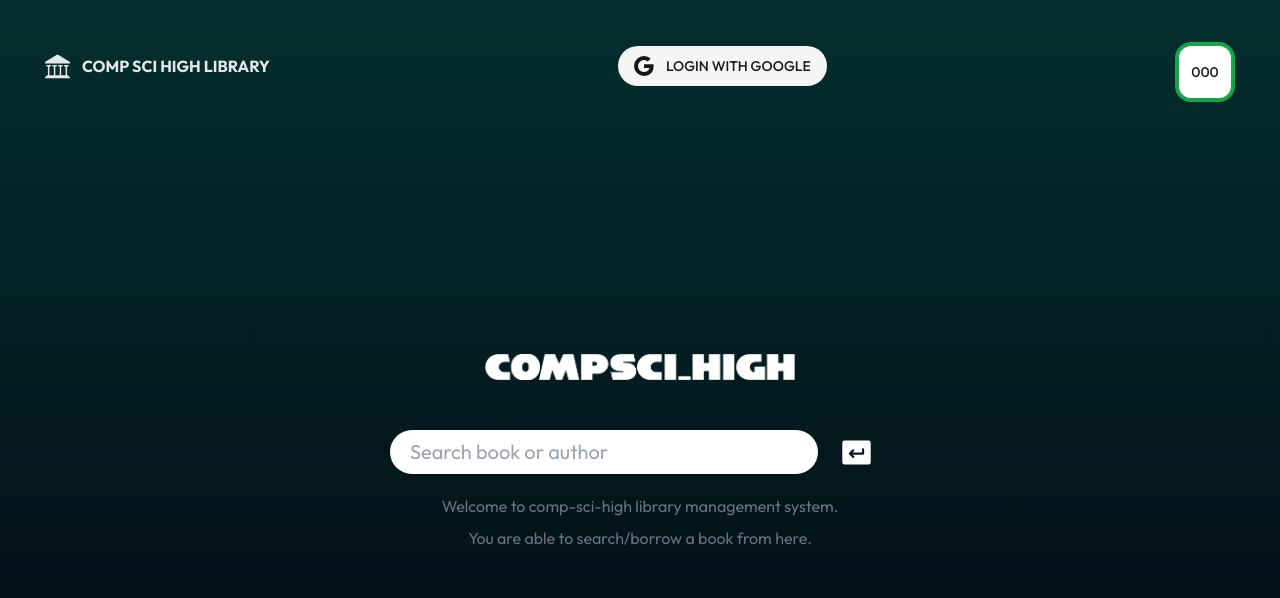
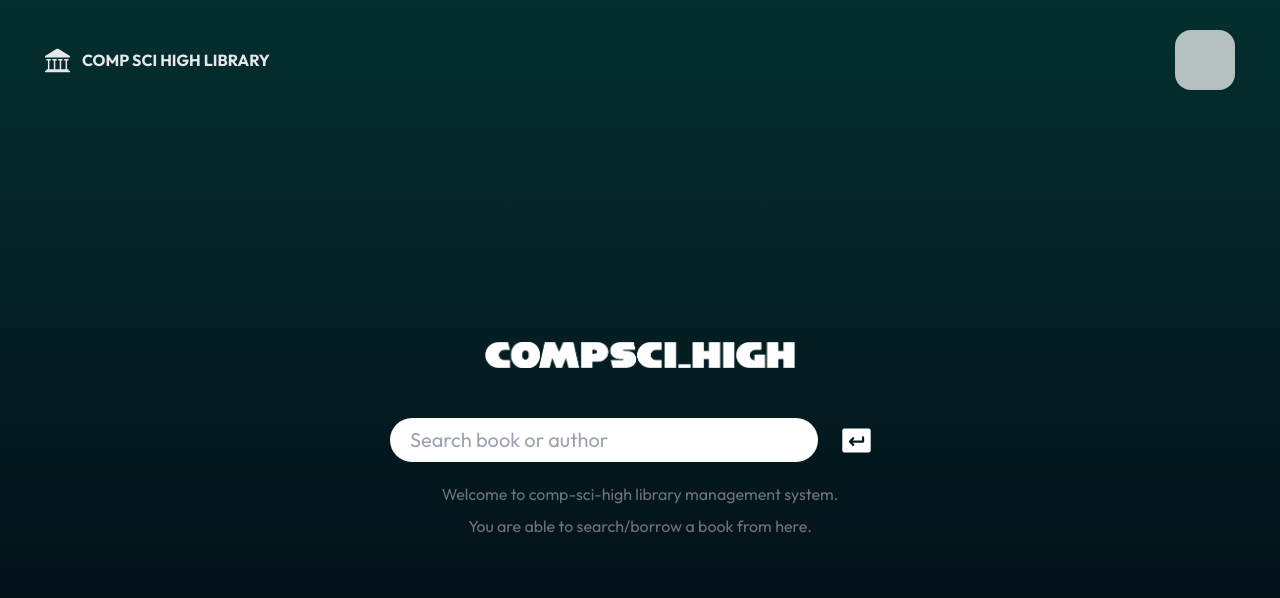
Before and after one commit to Kyptdin/Comp-Sci-High-Library-Management-IP, a React (Vite) app in the folder app/: page / in a window 1280 px wide. Shown: the top 598 px of the page. Built offline with nearby package versions, Linux system fonts and the light colour scheme.

Commit message:
Added the code to allow the user to login with google

```diff
--- a/app/src/components/AuthUi/UserProfile.tsx
+++ b/app/src/components/AuthUi/UserProfile.tsx
@@ -2,32 +2,50 @@ import {
   DropdownMenu,
   DropdownMenuTrigger,
   DropdownMenuContent,
-    DropdownMenuItem
+  DropdownMenuItem,
 } from "@/components/ui/dropdown-menu";
 
 import { Button } from "@/components/ui/button";
 
 import { IoLogOut } from "react-icons/io5";
 import { BiSolidBookAdd } from "react-icons/bi";
+import { Skeleton } from "@/components/ui/skeleton";
 
-export const UserProfile = () => {
-    return <DropdownMenu>
+interface Props {
+  profileImageUrl: string | null;
+}
+
+export const UserProfile = ({ profileImageUrl }: Props) => {
+  if (!profileImageUrl) {
+    return <Skeleton className="w-[60px] h-[60px] rounded-2xl" />;
+  }
+
+  return (
+    <DropdownMenu>
       <DropdownMenuTrigger asChild>
-            <Button className="mt-3 w-[60px] h-[60px] rounded-2xl bg-white border-4 border-green-600" variant="link">
-                <span className="">000</span>
+        <Button
+          className="mt-3 w-[60px] h-[60px] rounded-2xl bg-green-600 border-4 border-green-600 p-0"
+          variant="link"
+        >
+          <img
+            src={profileImageUrl}
+            alt="profile image"
+            className="w-full h-full rounded-xl"
+          />
         </Button>
       </DropdownMenuTrigger>
 
       <DropdownMenuContent className="w-56 mr-[50px]">
         <DropdownMenuItem className="text-red-800">
-                <IoLogOut size={32}/>
+          <IoLogOut size={32} />
           <p className="font-bold font-lg ml-1">Log out</p>
         </DropdownMenuItem>
 
         <DropdownMenuItem>
-                <BiSolidBookAdd size={28}/>
+          <BiSolidBookAdd size={28} />
           <p className="font-bold font-lg ml-1">Add book</p>
         </DropdownMenuItem>
       </DropdownMenuContent>
     </DropdownMenu>
-}
+  );
+};
--- a/app/src/components/Navbar.tsx
+++ b/app/src/components/Navbar.tsx
@@ -1,14 +1,13 @@
 import { ImLibrary } from "react-icons/im";
-
 import { LoginButton } from "@/components/AuthUi/LoginButton";
-import { UserProfile } from "@/components/AuthUi/UserProfile";
 import { SearchBar } from "@/components/SearchBar";
-
 import { Link } from "react-router-dom";
+import { useGetLoggedInUser } from "@/hooks/useGetLoggedInUser";
+import { UserProfile } from "./AuthUi/UserProfile";
 
 export const Navbar = ({ showNavbar = true }: { showNavbar?: boolean }) => {
-  // const { userData } = useLoggedInUser();
-  // console.log(userData);
+  const { data: loggedInUserData, isLoading } = useGetLoggedInUser();
+  const imageUrl = loggedInUserData?.user_metadata.avatar_url;
 
   return (
     <div className="px-5 py-[30px] mx-[25px] flex justify-between items-center font-outfit">
@@ -16,11 +15,12 @@ export const Navbar = ({ showNavbar = true }: { showNavbar?: boolean }) => {
         <ImLibrary size={25} />
         <h2 className="font-bold ml-3">COMP SCI HIGH LIBRARY</h2>
       </Link>
-
       {showNavbar ? <SearchBar /> : null}
-
-      <LoginButton />
-      <UserProfile />
+      {isLoading || loggedInUserData ? (
+        <UserProfile profileImageUrl={imageUrl} />
+      ) : (
+        <LoginButton />
+      )}
     </div>
   );
 };
--- a/app/src/components/SearchBar.tsx
+++ b/app/src/components/SearchBar.tsx
@@ -10,7 +10,7 @@ export const SearchBar = ({ className }: { className?: string }) => {
   const { searchQuery } = useParams();
   const navigate = useNavigate();
 
-  let initialSearch = searchQuery ? searchQuery : "";
+  const initialSearch = searchQuery ? searchQuery : "";
   const [searchText, setSearchText] = useState(initialSearch);
 
   return (
--- /dev/null
+++ b/app/src/components/ui/skeleton.tsx
@@ -0,0 +1,15 @@
+import { cn } from "@/lib/utils"
+
+function Skeleton({
+  className,
+  ...props
+}: React.HTMLAttributes<HTMLDivElement>) {
+  return (
+    <div
+      className={cn("animate-pulse rounded-md bg-muted", className)}
+      {...props}
+    />
+  )
+}
+
+export { Skeleton }
--- /dev/null
+++ b/app/src/hooks/useGetLoggedInUser.ts
@@ -0,0 +1,26 @@
+import { getLoggedInUser } from "@/services/userService";
+import { AuthError, User } from "@supabase/supabase-js";
+import { useEffect, useState } from "react";
+
+export const useGetLoggedInUser = () => {
+  const [data, setData] = useState<User>();
+  const [error, setError] = useState<AuthError>();
+  const [isLoading, setIsLoading] = useState<boolean>();
+
+  useEffect(() => {
+    async function getSomeData() {
+      try {
+        setIsLoading(true);
+        const loggedInData = await getLoggedInUser();
+        setIsLoading(false);
+        setData(loggedInData);
+      } catch (error) {
+        const errorObj = error as AuthError;
+        setError(errorObj);
+      }
+    }
+    getSomeData();
+  }, []);
+
+  return { data, error, isLoading };
+};
--- a/app/src/services/userService.ts
+++ b/app/src/services/userService.ts
@@ -69,3 +69,17 @@ export const readUserByEmail = async (email: string) => {
   }
   return users;
 };
+
+export const getLoggedInUser = async () => {
+  const {
+    data: { user },
+    error,
+  } = await supabase.auth.getUser();
+  if (error) {
+    throw new Error(error.message);
+  }
+  if (!user) {
+    throw new Error("Failed to get user data");
+  }
+  return user;
+};
--- a/app/src/types/supabaseTypes.d.ts
+++ b/app/src/types/supabaseTypes.d.ts
@@ -1,4 +1,4 @@
 import { Tables } from "../supabase/schema";
 
-export type User = Tables<"users">;
+// export type User = Tables<"users">;
 export type Borrow = Tables<"borrows">;
```
Also changed, not shown: app/src/hooks/test.tsx (added). Lines whose indentation alone changed are shown as unchanged.
